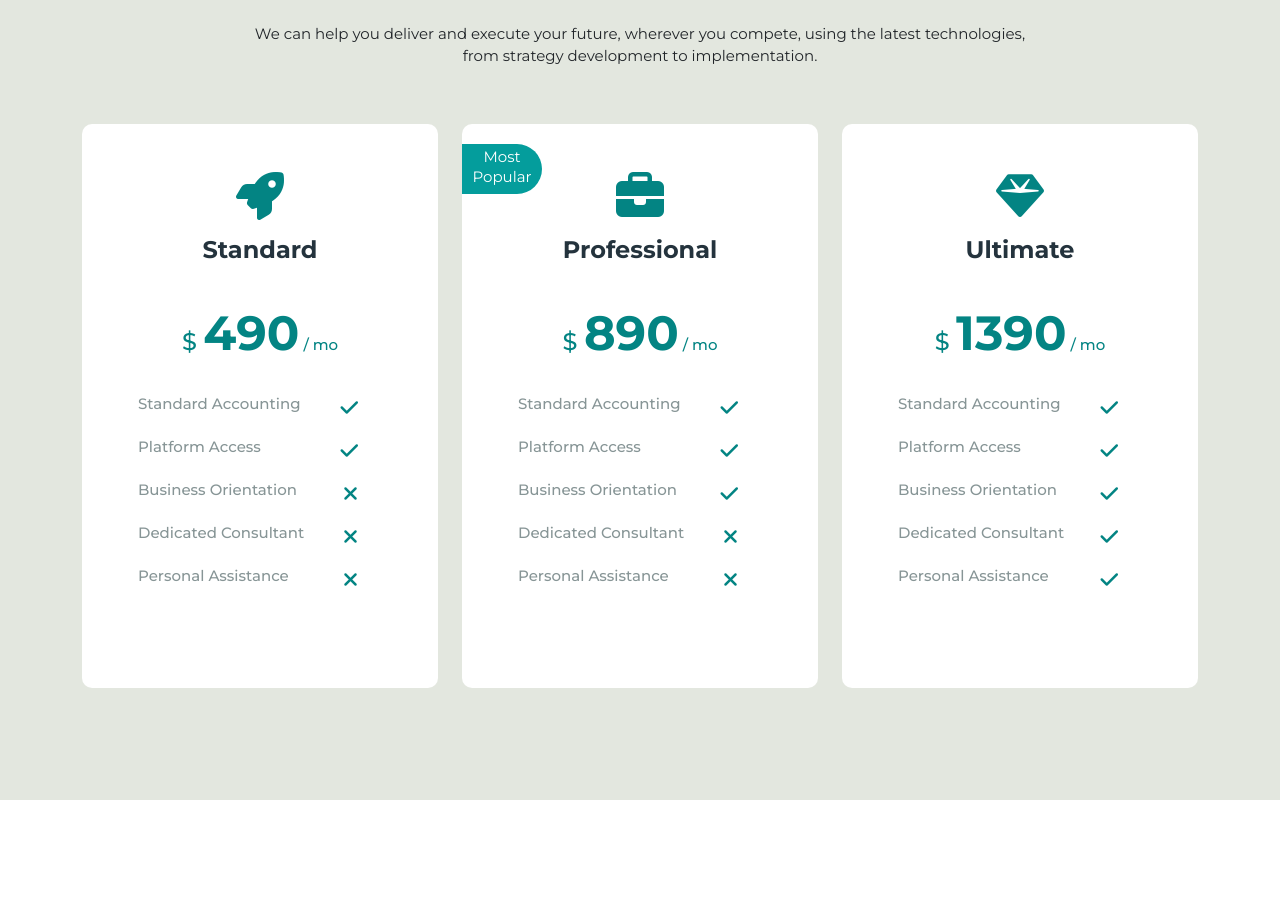
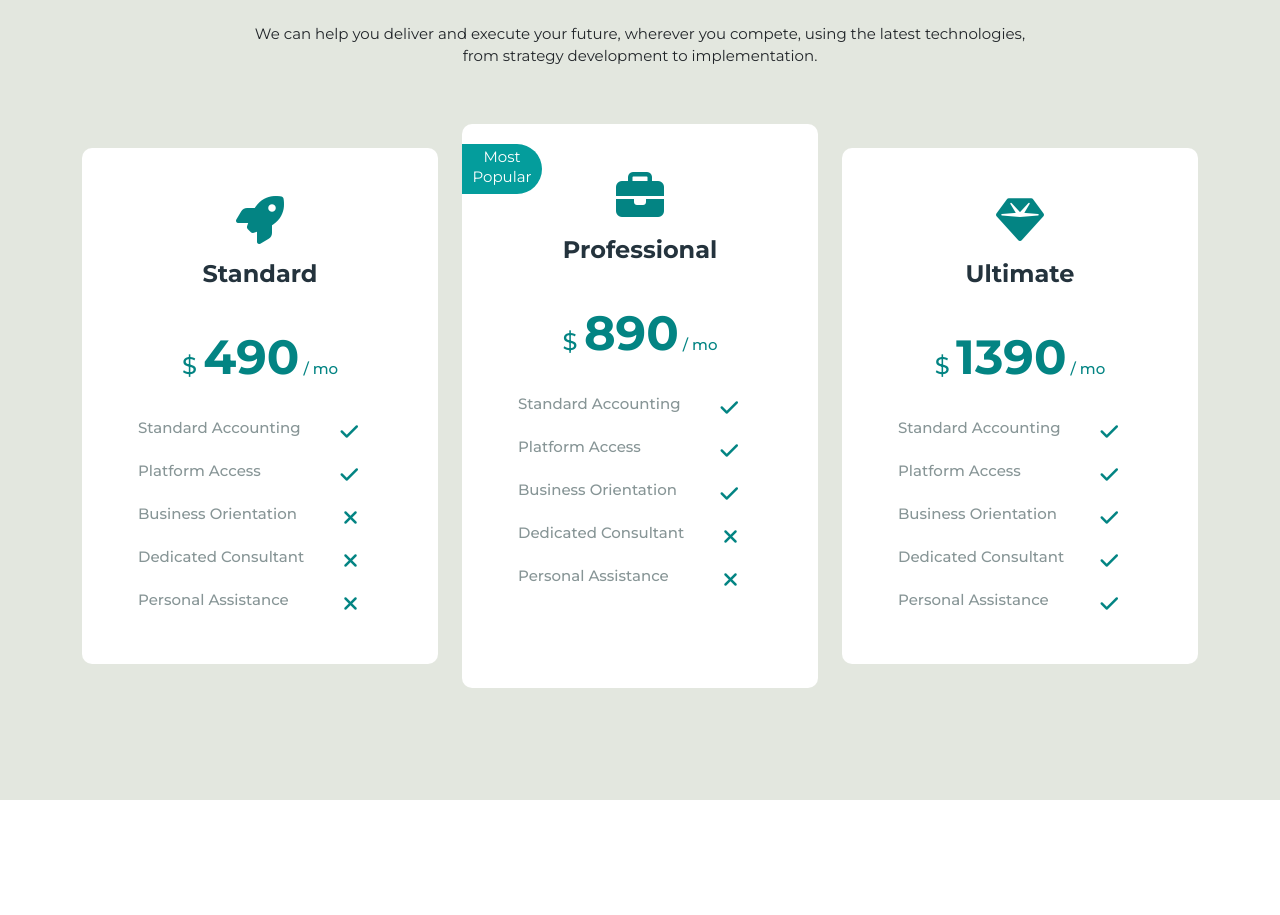
Before and after one commit to Michael-Bombini/proj-html-vuejs, a Vue app: page / in a window 1280 px wide. Shown: the part 3800-4715 px from the top of the page. Built offline with nearby package versions, Linux system fonts and the light colour scheme.

Commit message:
Fixed bug popular cards

```diff
--- a/src/components/MonthlyPlan.vue
+++ b/src/components/MonthlyPlan.vue
@@ -20,7 +20,7 @@
         <div class="col-sm-12 col-lg-4" v-for="feature in whichFeature" :key="feature.price">
           <div
             class="price-info position-relative"
-            :class="{ 'position-relative': feature.isPopular === true }"
+            :class="{ 'popular': feature.isPopular === true }"
           >
             <div class="text-center py-4">
               <i :class="feature.icon" class="fa-3x"></i>
@@ -198,10 +198,10 @@ section {
     }
   }
 }
-.price-info.position-relative {
+.price-info.popular {
   padding-bottom: 5rem;
 }
-.price-info:not(.position-relative) {
+.price-info:not(.popular) {
   margin-top: 1.5rem;
 }
 </style>
```
